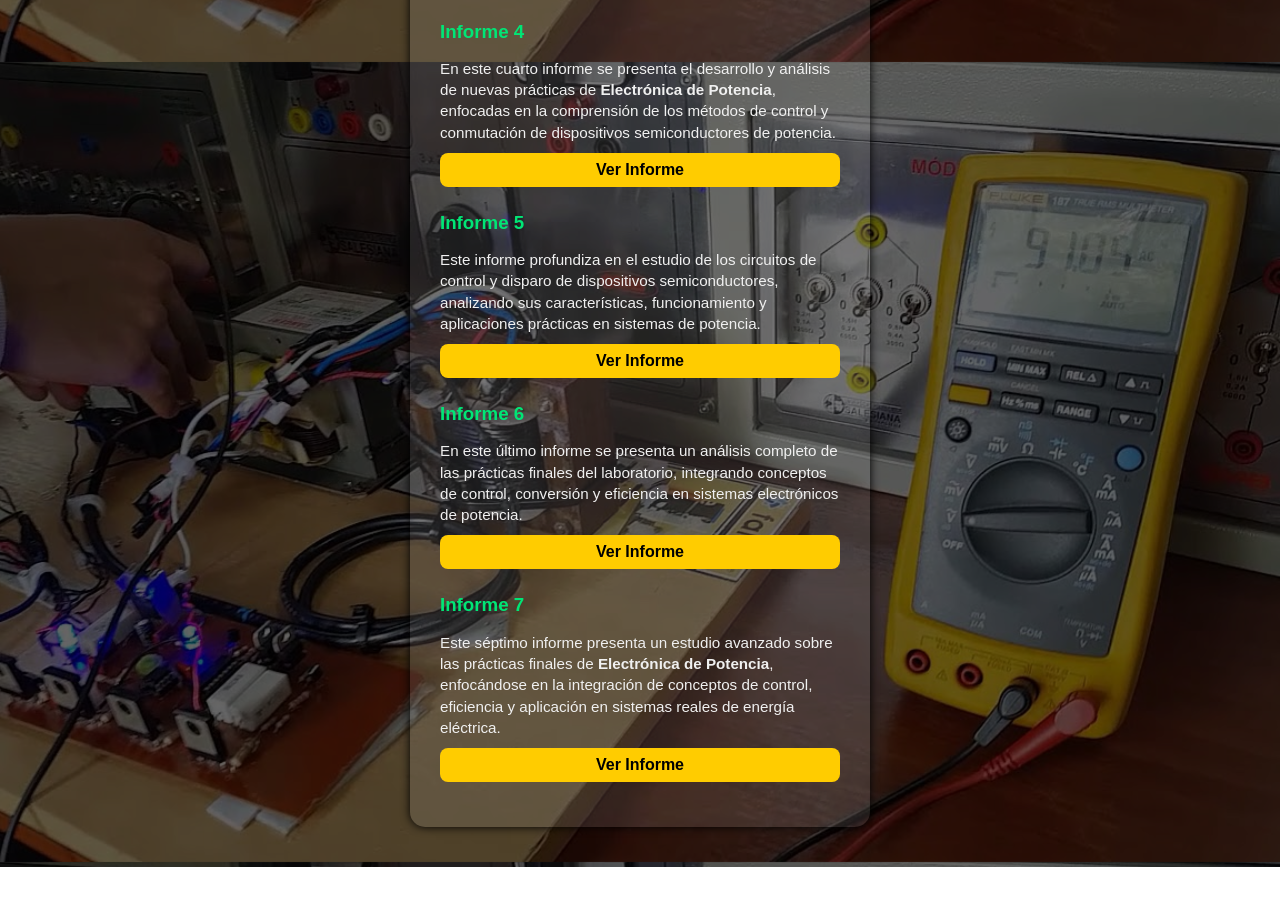
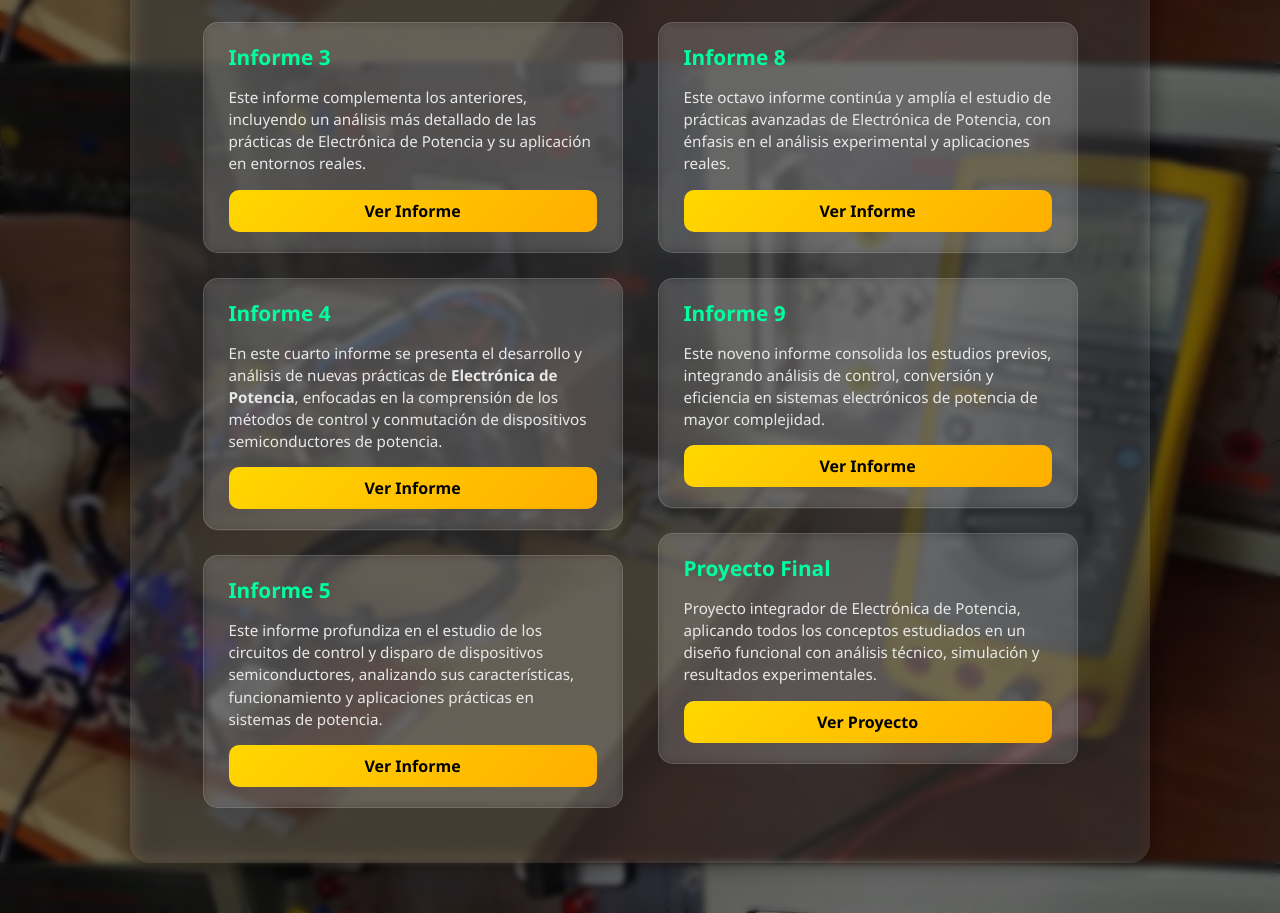
Before and after one commit to mauri-og4/mauri-og4.github.io, a plain HTML site: page index.html in a window 1280 px wide. Shown: the part 738-1651 px from the top of the page. Before the commit the page ends 1605 px from the top, so only its background shows below. Drawn offline with Linux system fonts and the light colour scheme.

Commit message:
Commit Initial

```diff
--- a/index.html
+++ b/index.html
@@ -8,12 +8,14 @@
 <body>
     <div class="overlay">
         <h1>Presentación de Informes grupo "ELECTROYUNGAS"</h1>
+
         <div class="materias">
             <div class="materia">
-                <!-- Contenedor en dos columnas -->
                 <div class="columnas">
-                     <!-- Columna izquierda: informes 1 a 4 -->
+
+                    <!-- COLUMNA IZQUIERDA: INFORMES 1 A 5 -->
                     <div class="columna">
+
                         <div class="informe">
                             <h3>Informe 1</h3>
                             <p>
@@ -26,6 +28,7 @@
                                 <a href="https://www.canva.com/design/DAGypgE8FPc/jbNqWYbrwg2-ulMjfQarPw/edit?utm_content=DAGypgE8FPc&utm_campaign=designshare&utm_medium=link2&utm_source=sharebutton" target="_blank">Ver Presentación</a>
                             </div>
                         </div>
+
                         <div class="informe">
                             <h3>Informe 2</h3>
                             <p>
@@ -36,6 +39,7 @@
                                 <a href="https://docs.google.com/document/d/15ueU_5zdrtqamwUefFPi_OGFDBPoNG1Umf9JYPYOMIY/edit?tab=t.0" target="_blank">Ver Informe</a>
                             </div>
                         </div>
+
                         <div class="informe">
                             <h3>Informe 3</h3>
                             <p>
@@ -46,6 +50,7 @@
                                 <a href="https://docs.google.com/document/d/1NW2rpn6GUglO9C6VULrVxtNxUHVk1zSYzwfw1SOOIrk/edit?tab=t.0" target="_blank">Ver Informe</a>
                             </div>
                         </div>
+
                         <div class="informe">
                             <h3>Informe 4</h3>
                             <p>
@@ -57,9 +62,7 @@
                                 <a href="https://docs.google.com/document/d/1Zd4hVSQu0c6PB7vIRrndIyfEV81gLl6BtMgcRX7oHMU/edit?tab=t.0" target="_blank">Ver Informe</a>
                             </div>
                         </div>
-                    </div>
-                     <!-- Columna derecha: informes 5 a 7 -->
-                    <div class="columna">
+
                         <div class="informe">
                             <h3>Informe 5</h3>
                             <p>
@@ -71,10 +74,16 @@
                                 <a href="https://docs.google.com/document/d/1thpzLAS3eEb73jAuiGVEcld_ZchaVSChCdIfa2SFxPQ/edit?tab=t.0" target="_blank">Ver Informe</a>
                             </div>
                         </div>
+
+                    </div>
+
+                    <!-- COLUMNA DERECHA: INFORMES 6 A 9 + PROYECTO -->
+                    <div class="columna">
+
                         <div class="informe">
                             <h3>Informe 6</h3>
                             <p>
-                                En este último informe se presenta un análisis completo de las prácticas finales
+                                En este informe se presenta un análisis completo de las prácticas finales
                                 del laboratorio, integrando conceptos de control, conversión y eficiencia en
                                 sistemas electrónicos de potencia.
                             </p>
@@ -82,21 +91,60 @@
                                 <a href="https://docs.google.com/document/d/1jhh3tQMKBNjR_9XNKM8a8xd17-ADAlxlxQGWMEimGzc/edit?tab=t.0" target="_blank">Ver Informe</a>
                             </div>
                         </div>
+
                         <div class="informe">
                             <h3>Informe 7</h3>
                             <p>
                                 Este séptimo informe presenta un estudio avanzado sobre las prácticas finales de
                                 <strong>Electrónica de Potencia</strong>, enfocándose en la integración de conceptos
-                                de control, eficiencia y aplicación en sistemas reales de energía eléctrica.
+                                de control, eficiencia y aplicación en sistemas reales.
                             </p>
                             <div class="botones">
                                 <a href="https://docs.google.com/document/d/1fnaEvRSXlhhEyONyHf6gu6GGcvIfrQNTp30E-cbix_E/edit?tab=t.0" target="_blank">Ver Informe</a>
                             </div>
                         </div>
+
+                        <div class="informe">
+                            <h3>Informe 8</h3>
+                            <p>
+                                Este octavo informe continúa y amplía el estudio de prácticas avanzadas de
+                                Electrónica de Potencia, con énfasis en el análisis experimental y aplicaciones reales.
+                            </p>
+                            <div class="botones">
+                                <a href="https://docs.google.com/document/d/1wRlSj11R-byMrSxcDi3eLVqGZCjOFQa_rwaZvww-7_w/edit?tab=t.0" target="_blank">Ver Informe</a>
+                            </div>
+                        </div>
+
+                        <!-- NUEVO INFORME 9 -->
+                        <div class="informe">
+                            <h3>Informe 9</h3>
+                            <p>
+                                Este noveno informe consolida los estudios previos, integrando análisis de control,
+                                conversión y eficiencia en sistemas electrónicos de potencia de mayor complejidad.
+                            </p>
+                            <div class="botones">
+                                <a href="https://docs.google.com/document/d/1VGFGmPArT4GndI88R69MCkn8k3-P1KhsgNA1GKkxv3c/edit?tab=t.0" target="_blank">Ver Informe</a>
+                            </div>
+                        </div>
+
+                        <!-- PROYECTO FINAL -->
+                        <div class="informe">
+                            <h3>Proyecto Final</h3>
+                            <p>
+                                Proyecto integrador de Electrónica de Potencia, aplicando todos los conceptos estudiados
+                                en un diseño funcional con análisis técnico, simulación y resultados experimentales.
+                            </p>
+                            <div class="botones">
+                                <a href="https://docs.google.com/document/d/16nAdmp3Jg3U_vp3BtMuPMB7D9p2qKnwkjZMpbxWMi9M/edit?tab=t.0" target="_blank">Ver Proyecto</a>
+                            </div>
+                        </div>
+
                     </div>
+
                 </div>
             </div>
         </div>
+
     </div>
 </body>
 </html>
--- a/style.css
+++ b/style.css
@@ -1,81 +1,140 @@
+/* =================== ESTILOS GENERALES =================== */
+
 body {
   margin: 0;
   padding: 0;
-  font-family: Arial, sans-serif;
+  font-family: "Segoe UI", Arial, sans-serif;
   color: white;
-  text-align: center;
   background: url("tu-foto.jpg") no-repeat center center fixed;
   background-size: cover;
 }
 
 .overlay {
-  background-color: rgba(0,0,0,0.6);
+  background-color: rgba(0, 0, 0, 0.55);
   min-height: 100vh;
-  padding: 40px 20px;
+  padding: 50px 20px;
+  backdrop-filter: blur(3px);
 }
 
 h1 {
   font-size: 3rem;
-  margin-bottom: 40px;
-}
-
-.materias {
-  display: flex;
-  gap: 50px;
-  flex-wrap: wrap;
-  justify-content: center;
-}
-
-.materia {
-  background: rgba(255, 255, 255, 0.1);
-  padding: 20px 30px;
-  border-radius: 15px;
-  box-shadow: 0 0 10px black;
-  min-width: 300px;
-  max-width: 400px;
-  text-align: left;
-}
-
-.materia h2 {
-  margin-bottom: 20px;
-  color: #ffcc00;
+  font-weight: 700;
+  margin-bottom: 50px;
+  text-shadow: 0 0 15px rgba(255,255,255,0.5);
   text-align: center;
 }
 
+/* =================== TITULOS DE SECCIÓN =================== */
+
+h2 {
+  color: #ffd700;
+  margin-top: 30px;
+  margin-bottom: 20px;
+  font-size: 2rem;
+  text-shadow: 0 0 10px black;
+  text-align: center;
+}
+
+/* =================== TARJETAS - GLASSMORPHISM =================== */
+
+.materia {
+  background: rgba(255, 255, 255, 0.12);
+  padding: 30px 35px;
+  border-radius: 20px;
+  box-shadow: 0 0 25px rgba(0,0,0,0.5);
+  backdrop-filter: blur(10px);
+  max-width: 950px;
+  width: 100%;
+  margin: 0 auto; /* centra toda la tarjeta */
+}
+
+/* =================== CONTENEDOR DE COLUMNAS (CENTRADO) =================== */
+
+.columnas {
+  display: flex;
+  justify-content: center;     /* Centra horizontalmente */
+  align-items: flex-start;     /* Alinea arriba */
+  gap: 35px;
+  flex-wrap: wrap;
+  width: 100%;
+}
+
+.columna {
+  flex: 1;
+  min-width: 320px;           /* buena proporción */
+  max-width: 420px;           /* evita columnas demasiado grandes */
+}
+
+/* =================== TARJETA DE INFORME =================== */
+
 .informe {
+  background: rgba(255,255,255,0.07);
+  padding: 20px 25px;
+  border-radius: 15px;
   margin-bottom: 25px;
+  backdrop-filter: blur(5px);
+  border: 1px solid rgba(255,255,255,0.15);
+  transition: transform 0.2s, box-shadow 0.2s;
+}
+
+.informe:hover {
+  transform: translateY(-5px);
+  box-shadow: 0 10px 25px rgba(0,0,0,0.4);
 }
 
 .informe h3 {
-  margin-bottom: 10px;
-  color: #00e676;
+  margin: 0 0 10px 0;
+  color: #00ff9d;
+  font-size: 1.3rem;
 }
 
 .informe p {
   font-size: 0.95rem;
-  line-height: 1.4;
-  margin-bottom: 10px;
-  color: #f0f0f0;
+  color: #e8e8e8;
+  line-height: 1.45;
 }
+
+/* =================== BOTONES =================== */
 
 .botones {
   display: flex;
-  gap: 10px;
-  margin-top: 10px;
+  gap: 12px;
+  margin-top: 12px;
 }
 
 .botones a {
   flex: 1;
-  text-align: center;
-  background: #ffcc00;
-  color: black;
+  padding: 10px 15px;
+  border-radius: 10px;
   text-decoration: none;
   font-weight: bold;
-  padding: 8px 15px;
-  border-radius: 8px;
-  transition: background 0.3s;
+  color: black;
+  background: linear-gradient(135deg, #ffd700, #ffae00);
+  transition: transform 0.2s ease, box-shadow 0.2s ease;
+  text-align: center;
 }
 
 .botones a:hover {
-  background: #ffaa00;
+  transform: scale(1.07);
+  box-shadow: 0 0 10px #ffa500;
 }
+
+.botones a:active {
+  transform: scale(0.95);
+}
+
+/* =================== RESPONSIVE =================== */
+
+@media (max-width: 768px) {
+  h1 {
+    font-size: 2.3rem;
+  }
+
+  .materia {
+    padding: 25px;
+  }
+
+  .columna {
+    min-width: 100%;
+  }
+}
```
